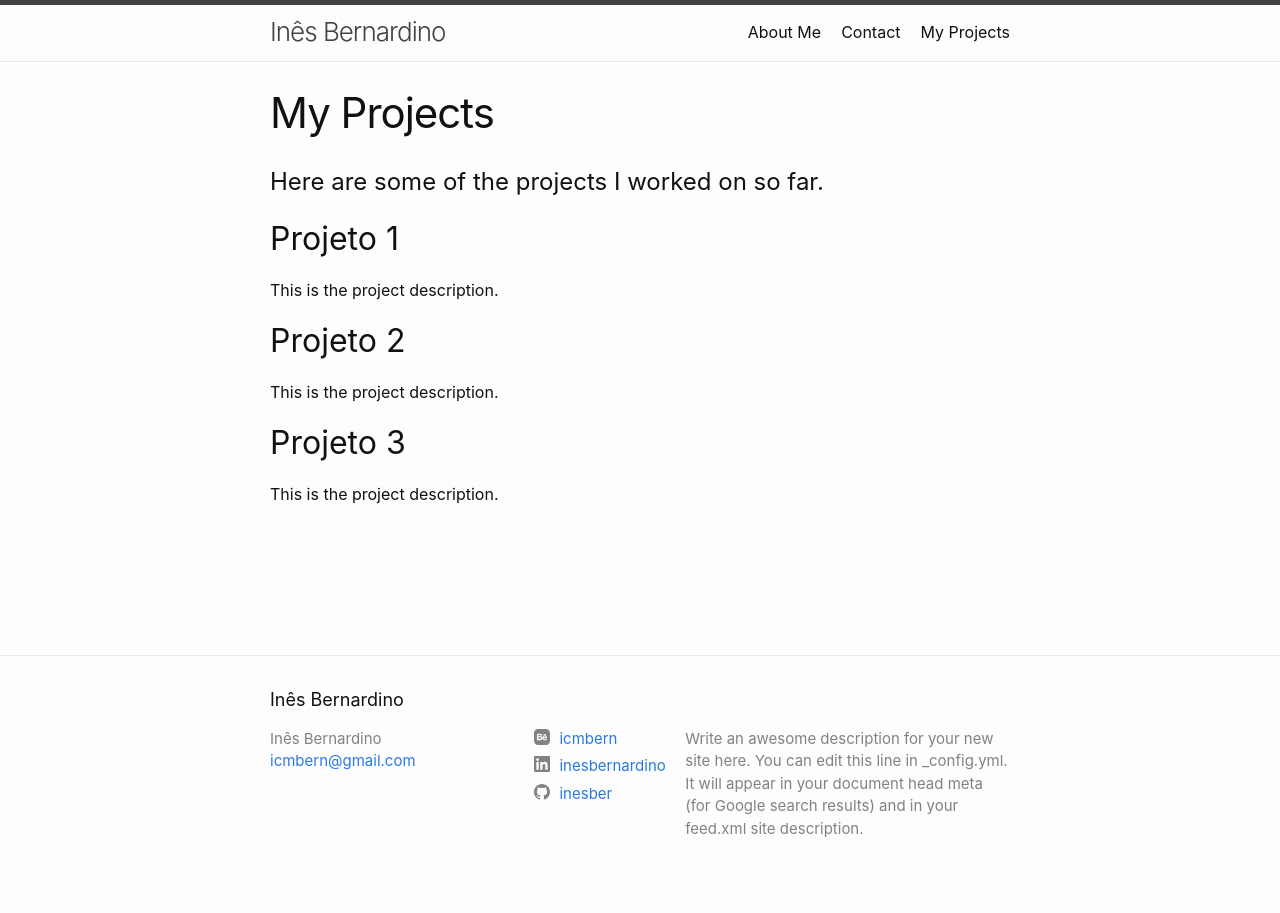
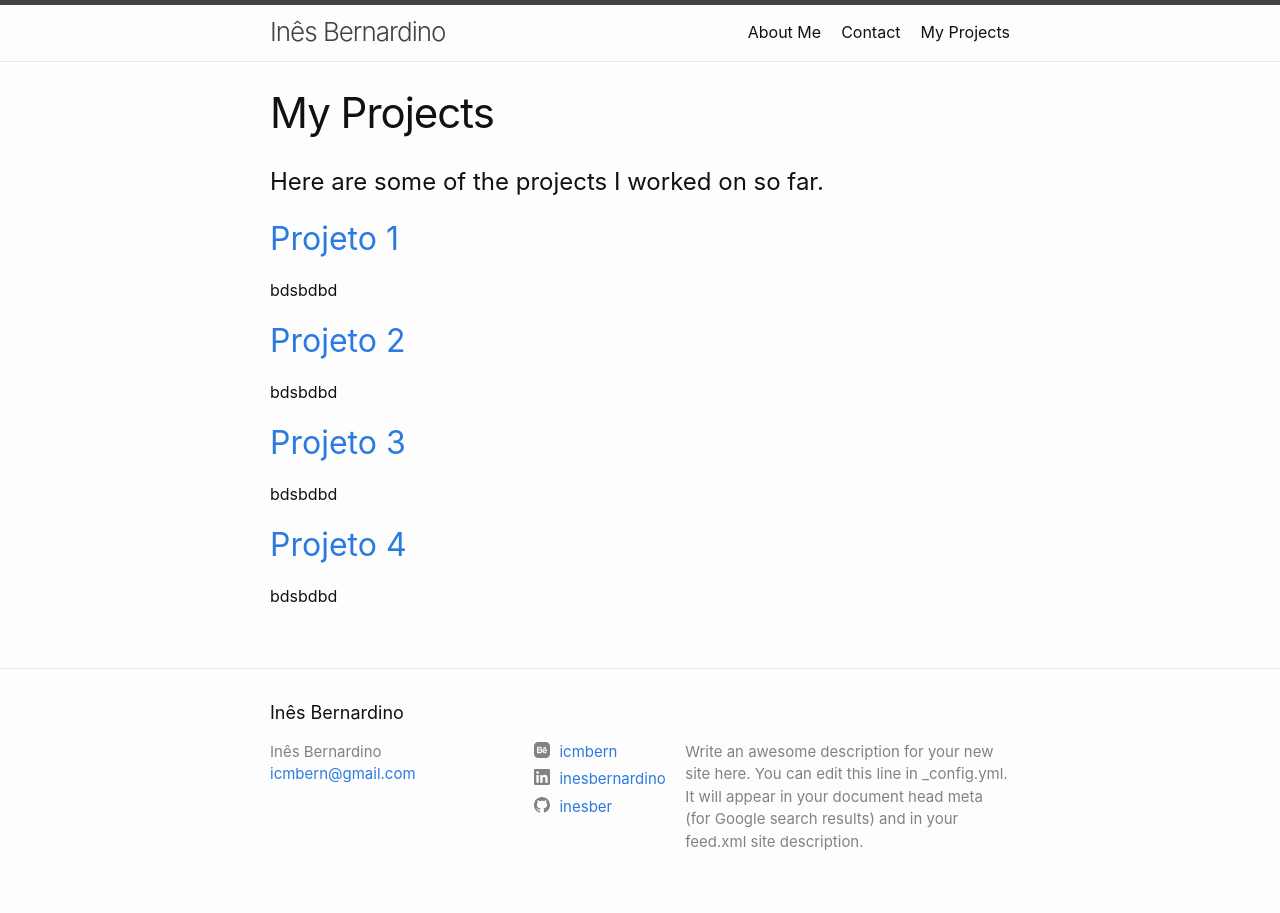
Before and after one commit to inesber/jekyllportfolio, a Jekyll site: the page built from portfolio.html, in a window 1280 px wide. Built offline with Jekyll 4.4.1, drawn with Linux system fonts in a browser that asks for light colours.

Commit message:
Addes collection with list of projects

```diff
--- /dev/null
+++ b/_projetos/projeto1.html
@@ -0,0 +1,7 @@
+---
+layout: page
+title: Projeto 1
+description: bdsbdbd
+---
+
+<p>This is the project description.</p>
--- a/_projetos/projeto2.md
+++ b/_projetos/projeto2.html
@@ -1,6 +1,7 @@
 ---
 layout: default
 title: Projeto 2
+description: bdsbdbd
 ---
 
 This is the project description.
--- a/_projetos/projeto3.md
+++ b/_projetos/projeto3.html
@@ -1,6 +1,7 @@
 ---
 layout: default
 title: Projeto 3
+description: bdsbdbd
 ---
 
 This is the project description.
--- /dev/null
+++ b/_projetos/projeto4.html
@@ -0,0 +1,7 @@
+---
+layout: default
+title: Projeto 4
+description: bdsbdbd
+---
+
+This is the project description.
--- a/portfolio.html
+++ b/portfolio.html
@@ -8,8 +8,10 @@
 {% for projetos in site.projetos %}
 
 <div class="projetos">
-    <h2>{{projetos.title}}</h2>
-    {{projetos.content}}
+    <a href="{{ projetos.url | relative_url }}">
+        <h2>{{projetos.title}}</h2>
+    </a>
+    <p>{{projetos.description}}</p>
 </div>
 
 {% endfor %}
```
Also changed, not shown: _projetos/projeto1.md (deleted, +0 -6 lines).
